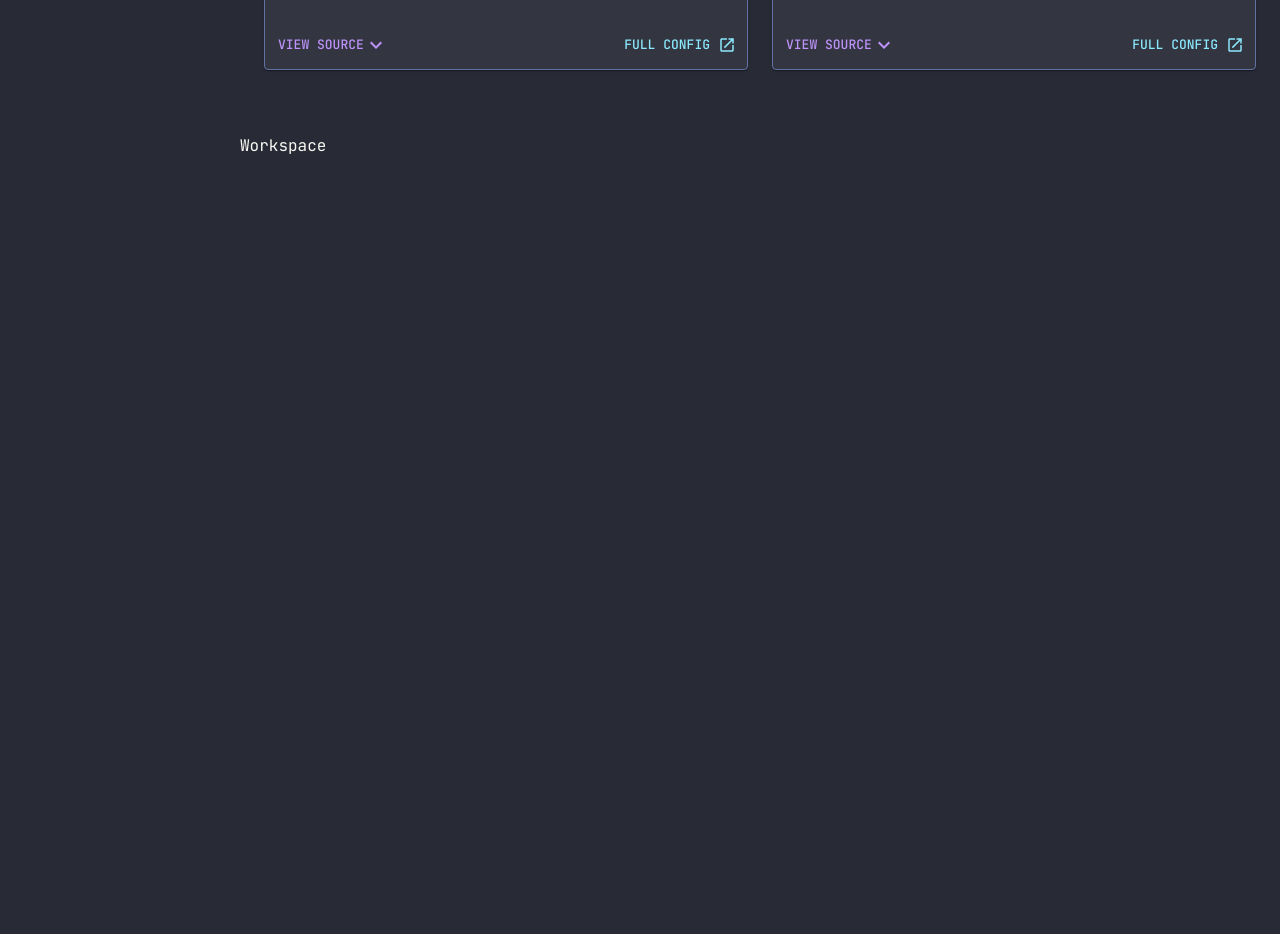
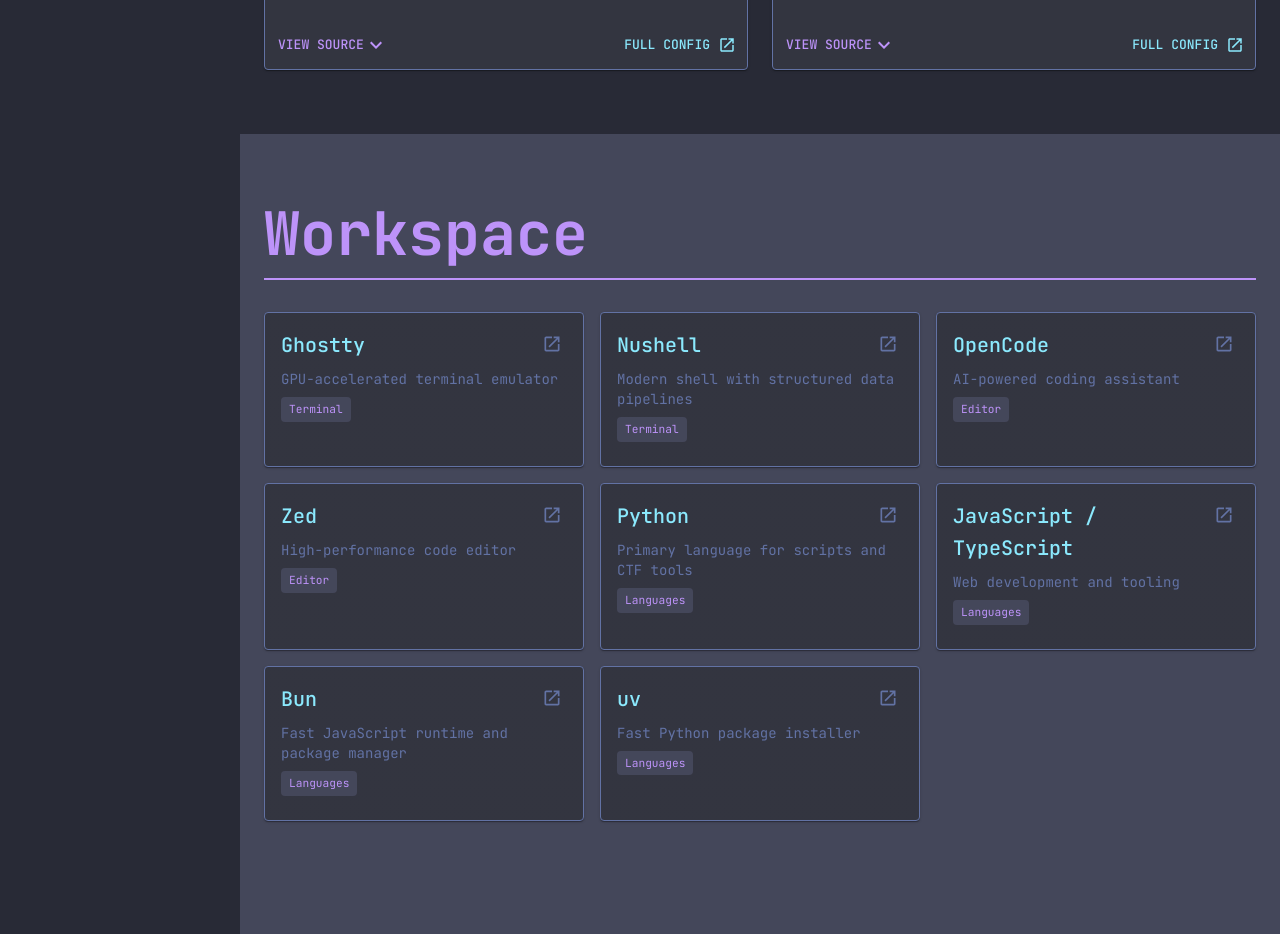
Before and after one commit to yuzu-octopus/yuzu-octopus.github.io, a React (Vite) app: page / in a window 1280 px wide. Shown: the part 2320-3254 px from the top of the page. Before the commit the page ends 2478 px from the top, so only its background shows below. Built offline with nearby package versions, Linux system fonts and the light colour scheme.

Commit message:
feat: add workspace section component

```diff
--- a/src/components/Workspace.tsx
+++ b/src/components/Workspace.tsx
@@ -1,5 +1,33 @@
-import { Box } from '@mui/material';
+import { Container, Typography, Grid } from '@mui/material';
+import { draculaColors } from '../theme/dracula';
+import { tools } from '../data/tools';
+import { ToolCard } from './ToolCard';
 
 export function Workspace() {
-  return <Box>Workspace</Box>;
+  return (
+    <section
+      id="workspace"
+      style={{
+        minHeight: '100vh',
+        padding: '4rem 0',
+        backgroundColor: draculaColors.currentLine,
+      }}
+    >
+      <Container maxWidth="lg">
+        <Typography
+          variant="h2"
+          sx={{ mb: 4, color: draculaColors.purple, borderBottom: `2px solid ${draculaColors.purple}`, pb: 1 }}
+        >
+          Workspace
+        </Typography>
+        <Grid container spacing={2}>
+          {tools.map((tool) => (
+            <Grid size={{ xs: 12, sm: 6, md: 4 }} key={tool.id}>
+              <ToolCard tool={tool} />
+            </Grid>
+          ))}
+        </Grid>
+      </Container>
+    </section>
+  );
 }
```
